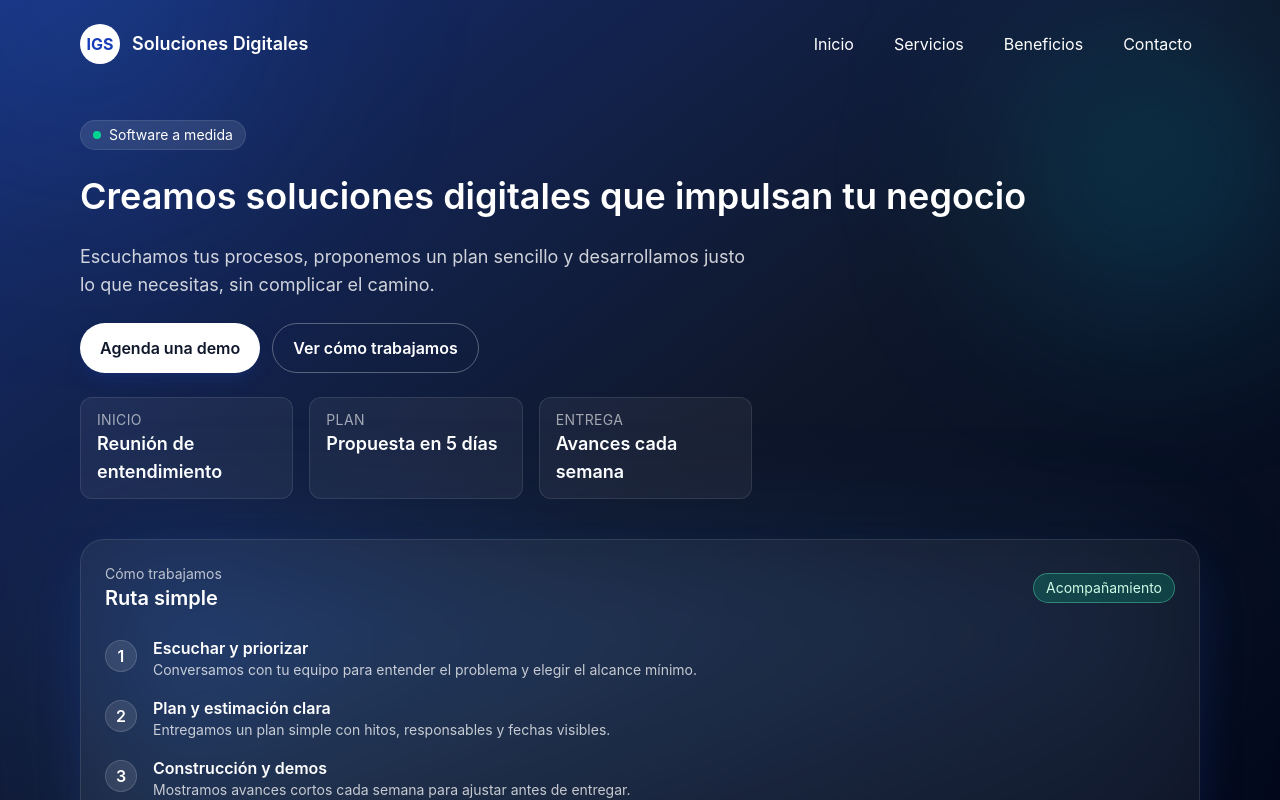
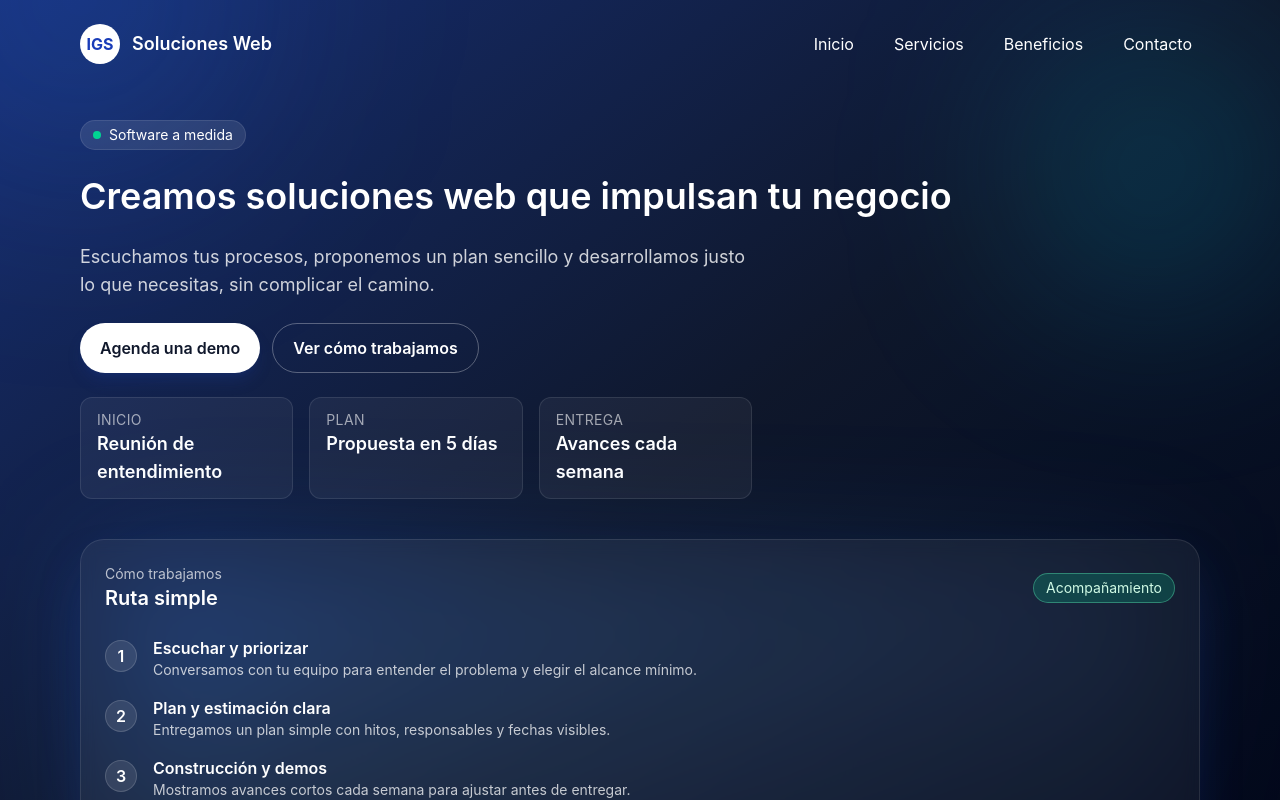
Before and after one commit to GermaNieva/projecto, a React (Vite) app: page / in a window 1280 px wide. Shown: the top 800 px of the page. Built offline with nearby package versions, Linux system fonts and the light colour scheme.

Commit message:
cambie soluciones digitales por soluciones web

```diff
--- a/index.html
+++ b/index.html
@@ -6,18 +6,18 @@
     <link rel="shortcut icon" href="/favicon.svg" />
     <meta name="viewport" content="width=device-width, initial-scale=1.0" />
 
-    <title>IGS Soluciones Digitales | Software a medida</title>
+    <title>IGS Soluciones Web | Software a medida</title>
     <meta
       name="description"
-      content="Creamos soluciones digitales que impulsan tu negocio. Escuchamos tus procesos, proponemos un plan sencillo y desarrollamos software a medida."
+      content="Creamos soluciones web que impulsan tu negocio. Escuchamos tus procesos, proponemos un plan sencillo y desarrollamos software a medida."
     />
 
     <!-- Open Graph (Facebook/LinkedIn/WhatsApp) -->
-    <meta property="og:site_name" content="IGS Soluciones Digitales" />
-    <meta property="og:title" content="IGS Soluciones Digitales | Software a medida" />
+    <meta property="og:site_name" content="IGS Soluciones Web" />
+    <meta property="og:title" content="IGS Soluciones Web | Software a medida" />
     <meta
       property="og:description"
-      content="Creamos soluciones digitales que impulsan tu negocio. Escuchamos tus procesos, proponemos un plan sencillo y desarrollamos software a medida."
+      content="Creamos soluciones web que impulsan tu negocio. Escuchamos tus procesos, proponemos un plan sencillo y desarrollamos software a medida."
     />
     <meta property="og:type" content="website" />
     <meta property="og:locale" content="es_AR" />
@@ -27,10 +27,10 @@
 
     <!-- Twitter Card -->
     <meta name="twitter:card" content="summary_large_image" />
-    <meta name="twitter:title" content="IGS Soluciones Digitales | Software a medida" />
+    <meta name="twitter:title" content="IGS Soluciones Web | Software a medida" />
     <meta
       name="twitter:description"
-      content="Creamos soluciones digitales que impulsan tu negocio. Escuchamos tus procesos, proponemos un plan sencillo y desarrollamos software a medida."
+      content="Creamos soluciones web que impulsan tu negocio. Escuchamos tus procesos, proponemos un plan sencillo y desarrollamos software a medida."
     />
     <meta name="twitter:image" content="/og.svg" />
   </head>
--- a/src/components/Footer/Footer.jsx
+++ b/src/components/Footer/Footer.jsx
@@ -5,7 +5,7 @@ export default function Footer() {
     <footer className="bg-slate-950 text-white border-t border-white/10">
       <div className="max-w-6xl mx-auto px-4 py-10 grid gap-8 md:grid-cols-3">
         <div className="space-y-2">
-          <p className="text-lg font-semibold">IGS Soluciones Digitales</p>
+          <p className="text-lg font-semibold">IGS Soluciones Web</p>
           <p className="text-sm text-white/70">Equipo que diseña y construye software a medida.</p>
         </div>
         <div>
--- a/src/components/Hero/Hero.jsx
+++ b/src/components/Hero/Hero.jsx
@@ -22,7 +22,7 @@ export default function Hero() {
             </div>
 
             <h1 className="text-4xl md:text-4xl font-semibold leading-tight">
-              Creamos soluciones digitales que impulsan tu negocio
+              Creamos soluciones web que impulsan tu negocio
             </h1>
             <p className="text-lg text-white/80 max-w-2xl">
                Escuchamos tus procesos, proponemos un plan sencillo y desarrollamos justo lo que necesitas, sin complicar el camino.
--- a/src/components/Logo/Logo.jsx
+++ b/src/components/Logo/Logo.jsx
@@ -4,7 +4,7 @@ export default function Logo() {
       <div className="w-10 h-10 rounded-full bg-white text-blue-800 font-bold flex items-center justify-center">
         IGS
       </div>
-        <span className="font-semibold text-lg">Soluciones Digitales</span>
+        <span className="font-semibold text-lg">Soluciones Web</span>
     </a>
   )
 }
```
